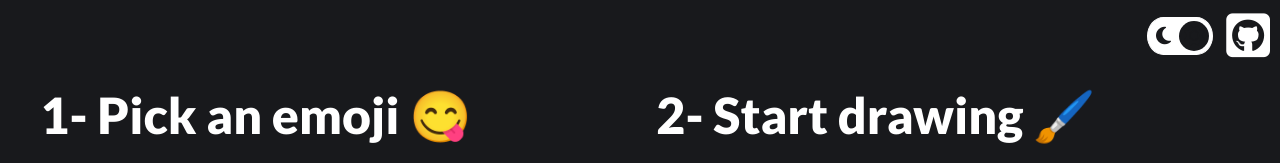
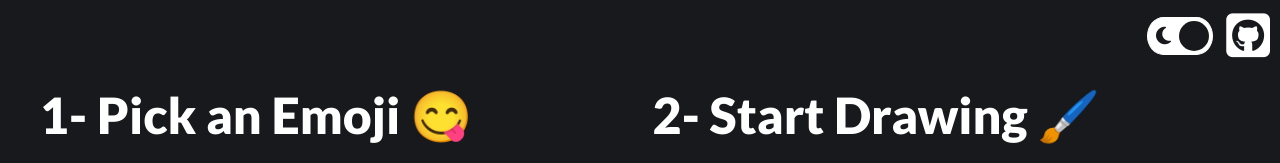
Before and after one commit to legitnuggets/discord-emoji-art, a website: page dist/index.html in a window 1280 px wide. Shown: the top 163 px of the page. Drawn offline with Linux system fonts and the light colour scheme.

Commit message:
capitalization

```diff
--- a/dist/index.html
+++ b/dist/index.html
@@ -29,12 +29,12 @@
     <div class="flex-container">
         <div id="emoji-picker-container">
             <h2 class="dark">
-                1- Pick an emoji
+                1- Pick an Emoji
                 <span id="current-emoji"></span>
             </h2>
         </div>
         <div id="canvas-container">
-            <h2 class="dark">2- Start drawing <span id="brush-emoji">🖌️</span></h2>
+            <h2 class="dark">2- Start Drawing <span id="brush-emoji">🖌️</span></h2>
             <div class="grid-container">
                 <div class="grid-item">⬛</div>
                 <div class="grid-item">⬛</div>
```
